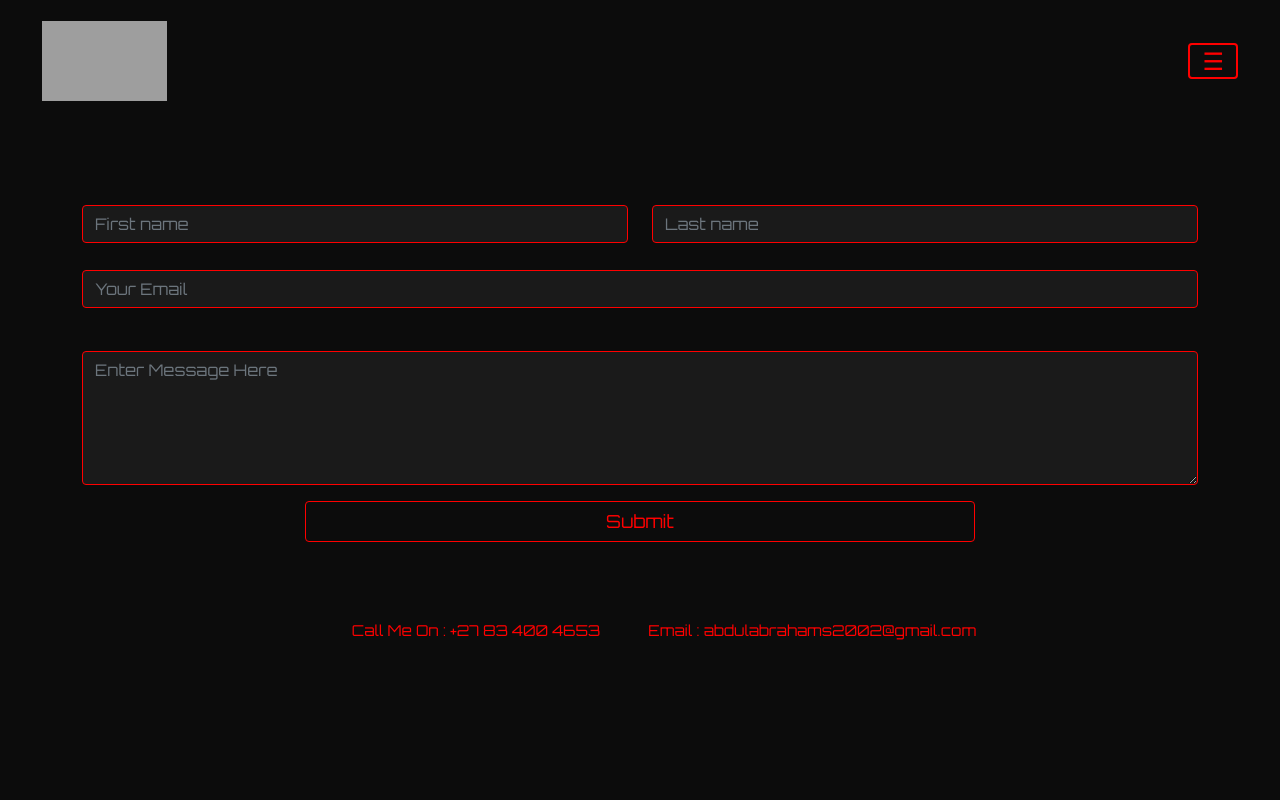
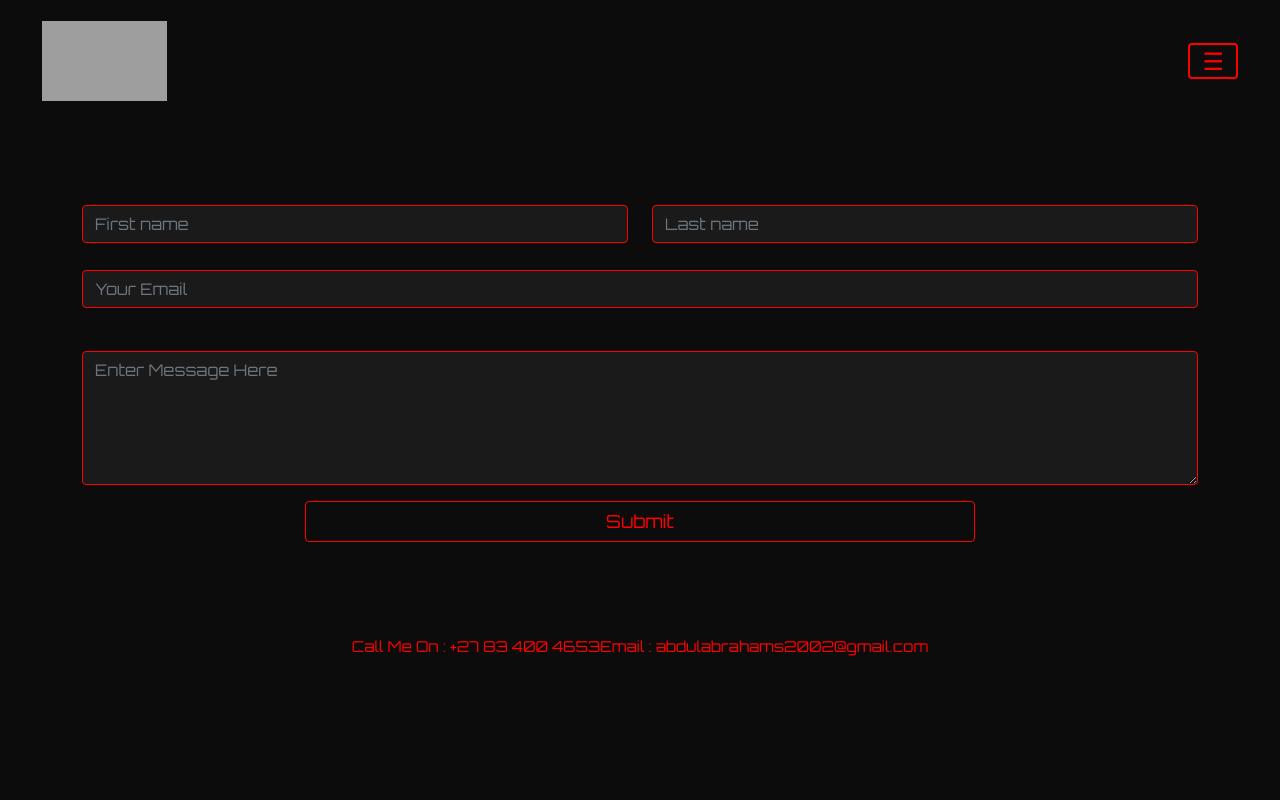
Before and after one commit to AbdulAbrahams/VuePortfolio, a Vue app: page /#/contact in a window 1280 px wide. Shown: the top 800 px of the page. Built offline with nearby package versions, Linux system fonts and the light colour scheme; grey boxes are pictures that could not be loaded; a web font is replaced by a local one.

Commit message:
Update ContactView.vue

```diff
--- a/src/views/ContactView.vue
+++ b/src/views/ContactView.vue
@@ -28,9 +28,9 @@
           <button type="submit" class="btn subButton" name="submit">Submit</button>
         </form>
 
-        <div class="deats justify-content-center">
-          <text class="mx-5" style="color:red;  font-size: 15px;">Call Me On : +27 83 400 4653</text>
-        <text style="color:red; font-size: 15px;">Email : abdulabrahams2002@gmail.com</text>
+        <div class="deats justify-content-center mx-5">
+          <text class="my-3" style="color:red;  font-size: 15px;">Call Me On : +27 83 400 4653</text>
+        <text class="my-3" style="color:red; font-size: 15px;">Email : abdulabrahams2002@gmail.com</text>
         </div>
 
     </div>
```
